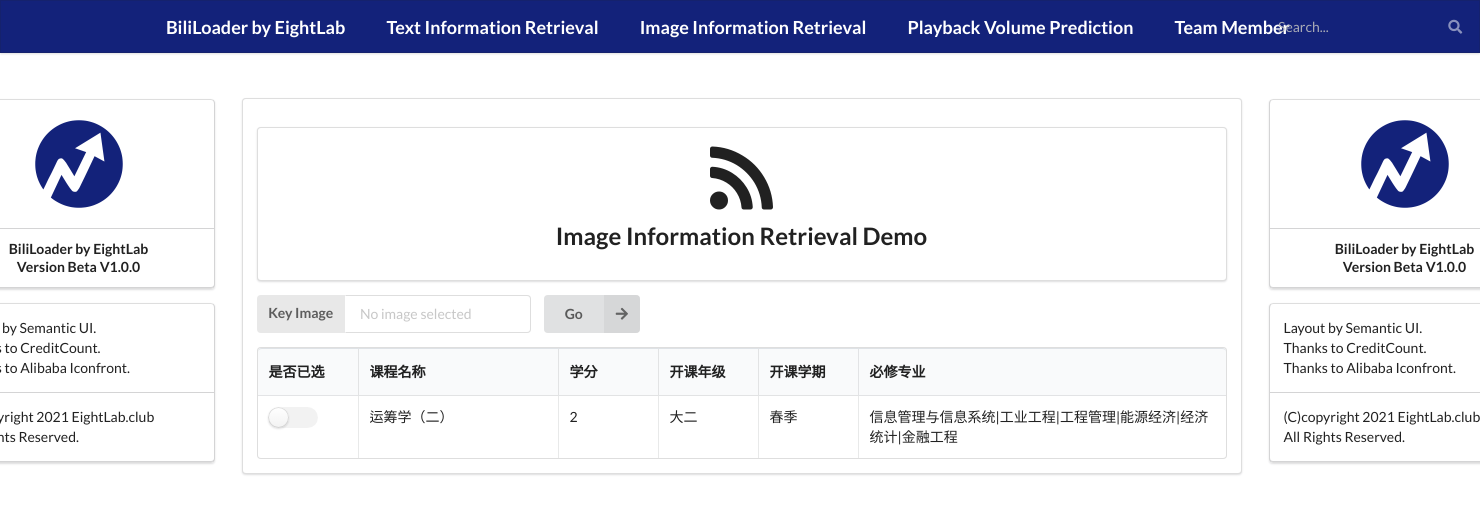
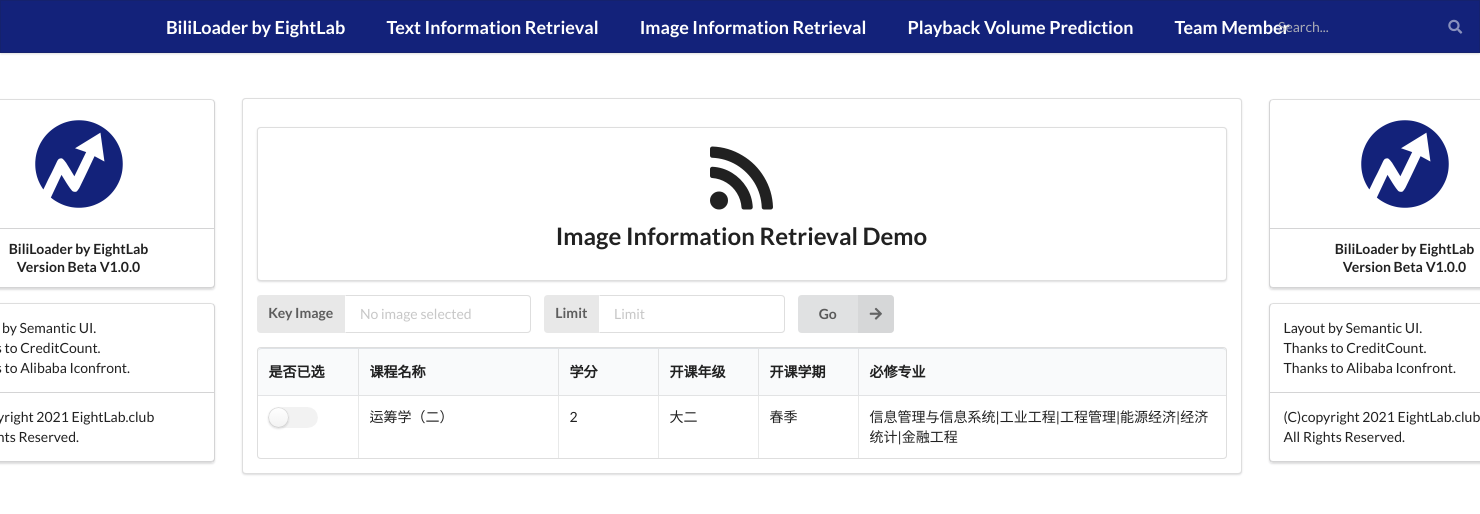
Before and after one commit to HoBeedzc/BiliLoader, a Django app: page /img-ir in a window 1480 px wide; the page is wider, and only the part inside the window is pictured. Shown: the top 514 px of that part. Run offline with Django 3.2, Linux system fonts and the light colour scheme; some libraries are stand-ins or nearby versions.

Commit message:
增加返回数量的限制

```diff
--- a/BiliLoader/views.py
+++ b/BiliLoader/views.py
@@ -30,6 +30,7 @@ def predict(request):
 def text_ir(request):
     keyword = request.GET.get('search_for', None)
     title_weight = request.GET.get('title_weight', None)
+    limit = request.GET.get('limit', None)
     if not title_weight:
         title_weight = '0.8'
     if not keyword:
@@ -37,6 +38,8 @@ def text_ir(request):
     title_weight = float(title_weight)
     res = bm25f(keyword, v1=title_weight, v2=1 - title_weight)
     print(res)
+    if limit:
+        res = res[:int(limit)]
     data = pd.read_csv(os.path.join(BASE_DIR, 'data/data_df.csv'), engine='python', encoding='utf-8')
     data = data[data['bvid'].isin([x[0] for x in res])].to_dict(orient='index')
     return render(request, 'text-ir.html', context={'res': data})
--- a/templates/img-ir.html
+++ b/templates/img-ir.html
@@ -20,8 +20,16 @@
       <div class="ui label">
         Key Image
       </div>
-      <input id="upload-select-name" type="text" placeholder="No image selected" name="file-name" style="cursor: pointer" onclick="fileUploadButtonReload()" readonly>
+      <input id="upload-select-name" type="text" placeholder="No image selected" name="file-name"
+        style="cursor: pointer" onclick="fileUploadButtonReload()" readonly>
       <input id="upload-select" type="file" name="cover" accept=".jpg" style="display: none">
+    </div>
+    <div style="padding-left: 10px"> &nbsp; </div>
+    <div class="ui labeled input">
+      <div class="ui label">
+        Limit
+      </div>
+      <input type="text" placeholder="Limit" name="limit" value="{{ request.GET.limit }}">
     </div>
     <div style="padding-left: 10px"> &nbsp; </div>
     <button type="submit" class="ui right labeled icon button">
@@ -64,13 +72,13 @@
 <script>
   function fileUploadButtonReload() { // 文件上传按钮重载
     $("#upload-select").click();
-    $("#upload-select").bind("input propertychange",fileUploadButtonReloadName);
+    $("#upload-select").bind("input propertychange", fileUploadButtonReloadName);
   }
 
   function fileUploadButtonReloadName() {
-    var filepath,filename;
+    var filepath, filename;
     filepath = $("#upload-select").val();
-    filename = filepath.substring(filepath.lastIndexOf("\\")+1);
+    filename = filepath.substring(filepath.lastIndexOf("\\") + 1);
     if (filename) {
       $("#upload-select-name").show().val("Selected: " + filename);
     } else {
```
Also changed, not shown: templates/text-ir.html (+7 -0 lines). Lines whose indentation alone changed are shown as unchanged.
